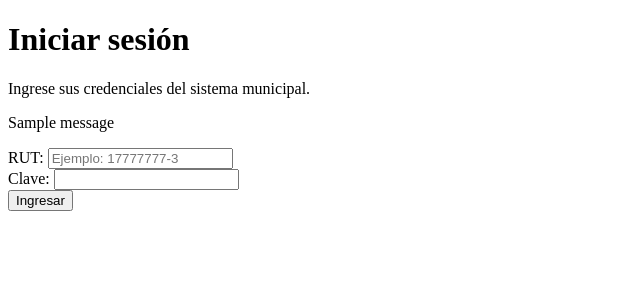
After one commit to DilanLois121/FB50-C1-M2, a Django app: page /login/ in a window 1280 px wide. The commit adds this page. Shown: the top 300 px of the page, without its empty margins (0-640 px from the left). Run offline with Django 5.2, Linux system fonts and the light colour scheme; tables that the repository leaves empty hold one stand-in row (values such as "Sample post"); one stand-in notice (Sample message) is shown.

Commit message:
Implementa inicio y cierre de sesión con validación de tokens

```diff
--- a/config/urls.py
+++ b/config/urls.py
@@ -5,6 +5,8 @@ from operativos import api_views
 
 urlpatterns = [
     path('admin/', admin.site.urls),
+    path('login/', views.iniciar_sesion, name='iniciar_sesion'),
+    path('cerrar-sesion/', views.cerrar_sesion, name='cerrar_sesion'),
     path('operativos/crear/', views.crear_operativo, name='crear_operativo'),
     path('api/operativos', api_views.crear_operativo_api, name='api_crear_operativo'),
     path('api/operativos/<str:id_operativo>', api_views.actualizar_operativo_api, name='api_actualizar_operativo'),
--- a/operativos/views.py
+++ b/operativos/views.py
@@ -9,10 +9,100 @@ from pymongo.errors import PyMongoError
 from .forms import OperativoForm
 from .services import guardar_operativo
 
-from common.nucleo_client import obtener_sedes, obtener_especies
+from common.nucleo_client import obtener_sedes, obtener_especies, iniciar_sesion_nucleo, validar_sesion_nucleo
+
+from django.views.decorators.http import require_POST
+
+
+
+def iniciar_sesion(request):
+
+    if request.method == "POST":
+
+        rut = request.POST.get("rut", "").strip()
+        clave = request.POST.get("clave", "")
+
+        if not rut or not clave:
+            messages.error(request, "Debe ingresar RUT y clave.")
+
+        else:
+            try:
+                token = iniciar_sesion_nucleo(rut, clave)
+
+                if token is None:
+                    messages.error(request, "RUT o clave incorrectos.")
+
+                else:
+                    usuario = validar_sesion_nucleo(token)
+
+                    if usuario is None:
+                        messages.error(request, "No fue posible validar la sesión.")
+
+                    elif usuario["perfil"] not in ("funcionario", "jefatura"):
+                        messages.error(
+                            request,
+                            "No tiene permisos para acceder a esta sección."
+                        )
+
+                    else:
+                        request.session.cycle_key()
+                        request.session["token_nucleo"] = token
+                        request.session["rut_usuario"] = usuario["rut"]
+                        request.session["perfil_usuario"] = usuario["perfil"]
+
+                        return redirect("crear_operativo")
+
+            except (RuntimeError, ValueError):
+                messages.error(
+                    request,
+                    "No fue posible comunicarse con el núcleo. Intente nuevamente."
+                )
+
+    return render(request, "operativos/login.html")
+
+@require_POST
+def cerrar_sesion(request):
+
+    request.session.flush()
+
+    return redirect("iniciar_sesion")
+
 
 
 def crear_operativo(request):
+
+
+    token = request.session.get("token_nucleo")
+
+    if not token:
+        return redirect("iniciar_sesion")
+
+    try:
+        usuario = validar_sesion_nucleo(token)
+
+    except RuntimeError:
+        messages.error(
+            request,
+            "No fue posible validar la sesión. Intente nuevamente."
+        )
+        return redirect("iniciar_sesion")
+
+    if usuario is None:
+        request.session.flush()
+        messages.warning(
+            request,
+            "Su sesión ha expirado. Inicie sesión nuevamente."
+        )
+        return redirect("iniciar_sesion")
+
+    if usuario["perfil"] not in ("funcionario", "jefatura"):
+        request.session.flush()
+        messages.error(
+            request,
+            "No tiene permisos para crear operativos."
+        )
+        return redirect("iniciar_sesion")
+
 
     error = None
 
--- a/templates/operativos/crear.html
+++ b/templates/operativos/crear.html
@@ -12,6 +12,11 @@
 </head>
 
 <body>
+
+    <form method="post" action="{% url 'cerrar_sesion' %}">
+    {% csrf_token %}
+    <button type="submit">Cerrar sesión</button>
+    </form>
 
     <h1>Registrar nuevo operativo</h1>
 
--- /dev/null
+++ b/templates/operativos/login.html
@@ -0,0 +1,50 @@
+
+<!DOCTYPE html>
+<html lang="es">
+<head>
+    <meta charset="UTF-8">
+    <meta name="viewport" content="width=device-width, initial-scale=1.0">
+    <title>Iniciar sesión</title>
+</head>
+
+<body>
+
+    <h1>Iniciar sesión</h1>
+
+    <p>Ingrese sus credenciales del sistema municipal.</p>
+
+    {% if messages %}
+        {% for message in messages %}
+            <p>{{ message }}</p>
+        {% endfor %}
+    {% endif %}
+
+    <form method="post">
+        {% csrf_token %}
+
+        <div>
+            <label for="rut">RUT:</label>
+            <input
+                type="text"
+                id="rut"
+                name="rut"
+                placeholder="Ejemplo: 17777777-3"
+                required
+            >
+        </div>
+
+        <div>
+            <label for="clave">Clave:</label>
+            <input
+                type="password"
+                id="clave"
+                name="clave"
+                required
+            >
+        </div>
+
+        <button type="submit">Ingresar</button>
+    </form>
+
+</body>
+</html>
```
Also changed, not shown: common/nucleo_client.py (+44 -0 lines).
